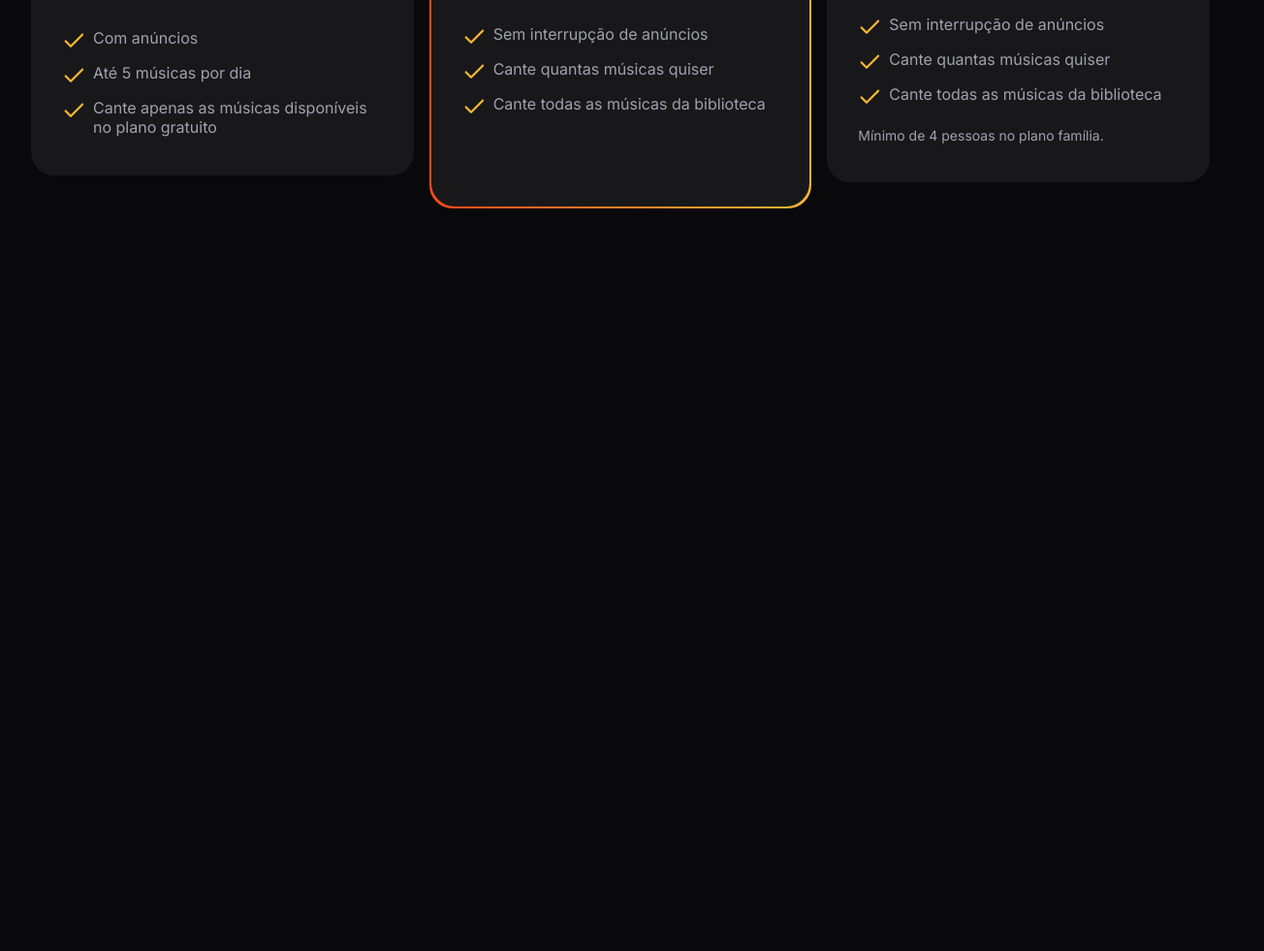
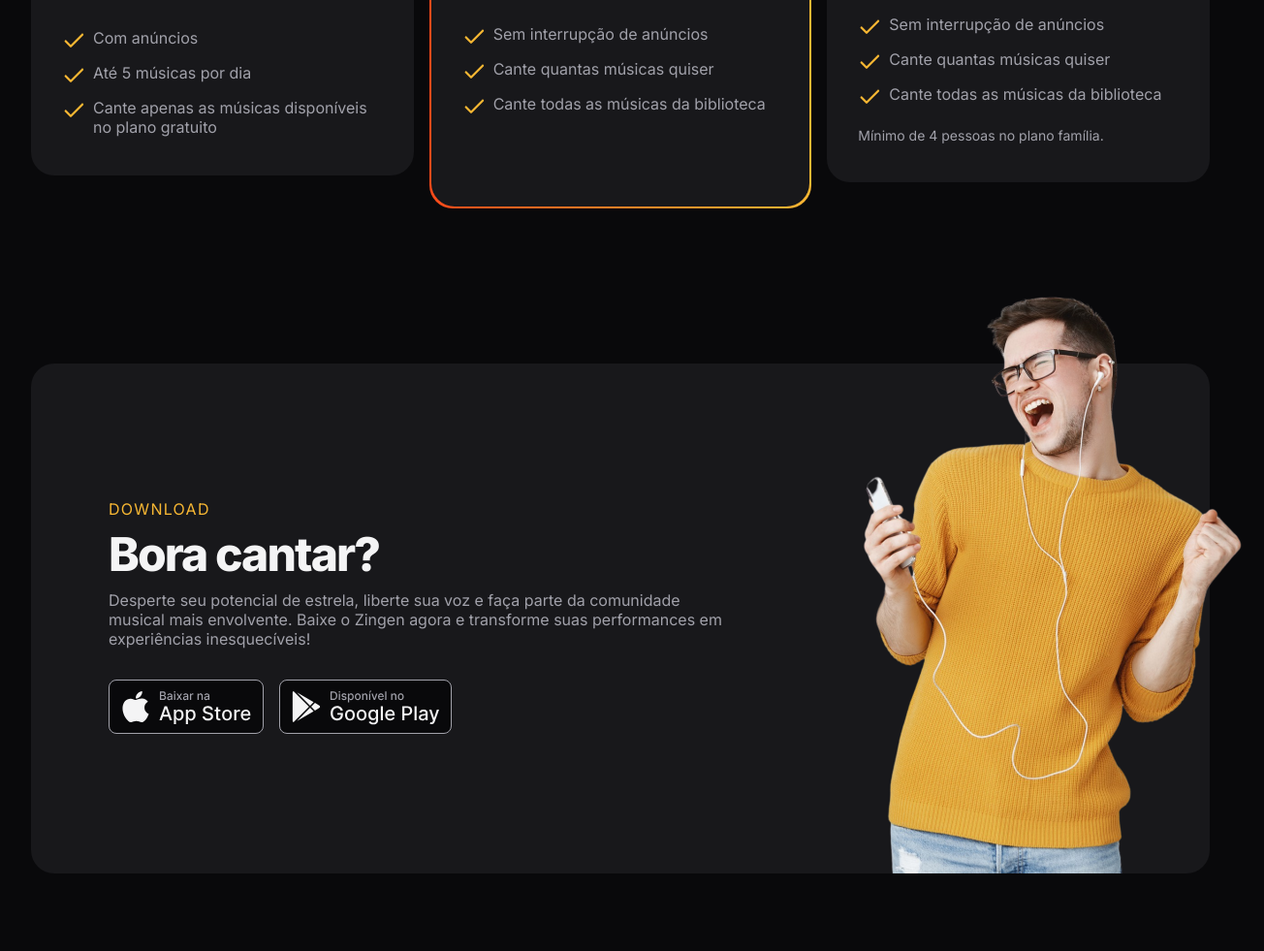
Before and after one commit to lucaswcode/zingen-karaoke, a plain HTML site: page index.html in a window 1280 px wide. Shown: the part 3261-4242 px from the top of the page at 97% size, 1304 px wide, since content can reach past the window. Before the commit the page ends 3556 px from the top, so only its background shows below. Drawn offline with Linux system fonts and the light colour scheme.

Commit message:
Sessão download

```diff
--- a/index.html
+++ b/index.html
@@ -158,5 +158,28 @@
 
     </div>
   </section>
+
+  <section id="download">
+    <div class="container py-xl">
+      <div class="card px-lg even-columns items-center">
+        <div>
+          <header>
+            <strong>Download</strong>
+            <h2>Bora cantar?</h2>
+          </header>
+            <p>Desperte seu potencial de estrela, liberte sua voz e faça parte da comunidade musical mais envolvente. Baixe o Zingen agora e transforme suas performances em experiências inesquecíveis!</p>
+            <div class="buttons flex gap-1">
+              <a href="#">
+                <img src="./assets/button-appstore.svg" alt="Baixar aplicativo na Apple Store">
+              </a>
+              <a href="#">
+                <img src="./assets/button-playstore.svg" alt="Baixar aplicativo na Play Store">
+              </a>
+            </div>
+        </div>
+        <img src="./assets/rapaz-ouvindo-musica-com-fones-de-ouvido-e-cantando-no-aplicativo-de-karaoke-removebg 1.png" alt="">
+      </div>
+    </div>
+  </section>
 </body>
 </html>
--- /dev/null
+++ b/styles/download.css
@@ -0,0 +1,32 @@
+#download {
+  .card {
+    padding: 3rem 1.5rem 15rem;
+    position: relative;
+
+    & > img {
+      width: 14.5rem;
+      position: absolute;
+      bottom: 0;
+      right: -3.5rem;
+    }
+  }
+
+  & .buttons {
+    flex-wrap: wrap;
+    margin-top: 2rem;
+  }
+
+  @media (width >= 80em) {
+    .card {
+      padding: 8.75rem 5rem;
+
+      & > div:nth-child(1) {
+        max-width: 40rem;
+      }
+
+      & > img {
+        width: 29.125rem;
+      }
+    }
+  }
+}
--- a/styles/global.css
+++ b/styles/global.css
@@ -47,6 +47,7 @@ html {
   font-weight: var(--fw-base);
   font-size: var(--fs-base);
   color: var(--text-color-primary);
+  overflow-x: hidden;
 }
 
 body {
--- a/styles/index.css
+++ b/styles/index.css
@@ -9,3 +9,4 @@
 @import url(cards.css);
 @import url(features.css) (width >= 80em);
 @import url(pricing.css);
+@import url(download.css);
```
Also changed, not shown: assets/button-appstore.svg (added), assets/button-playstore.svg (added).
